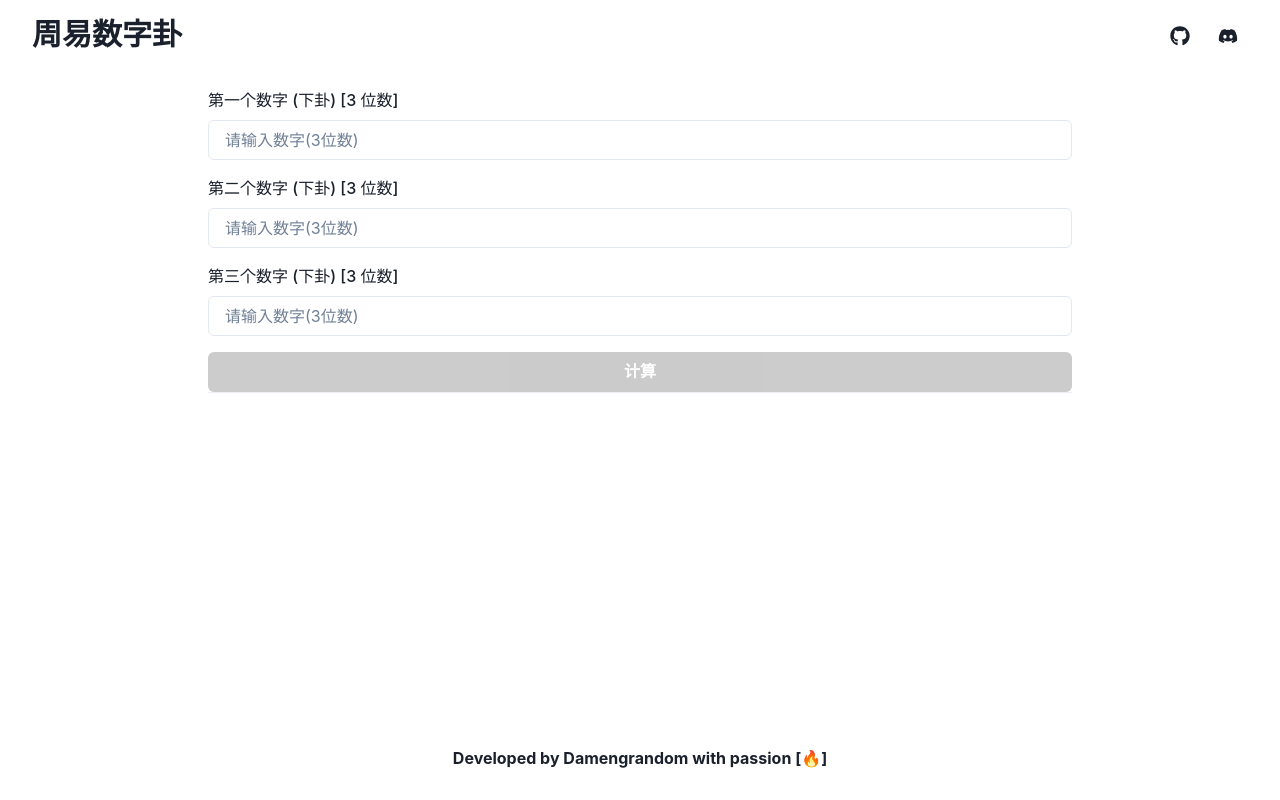
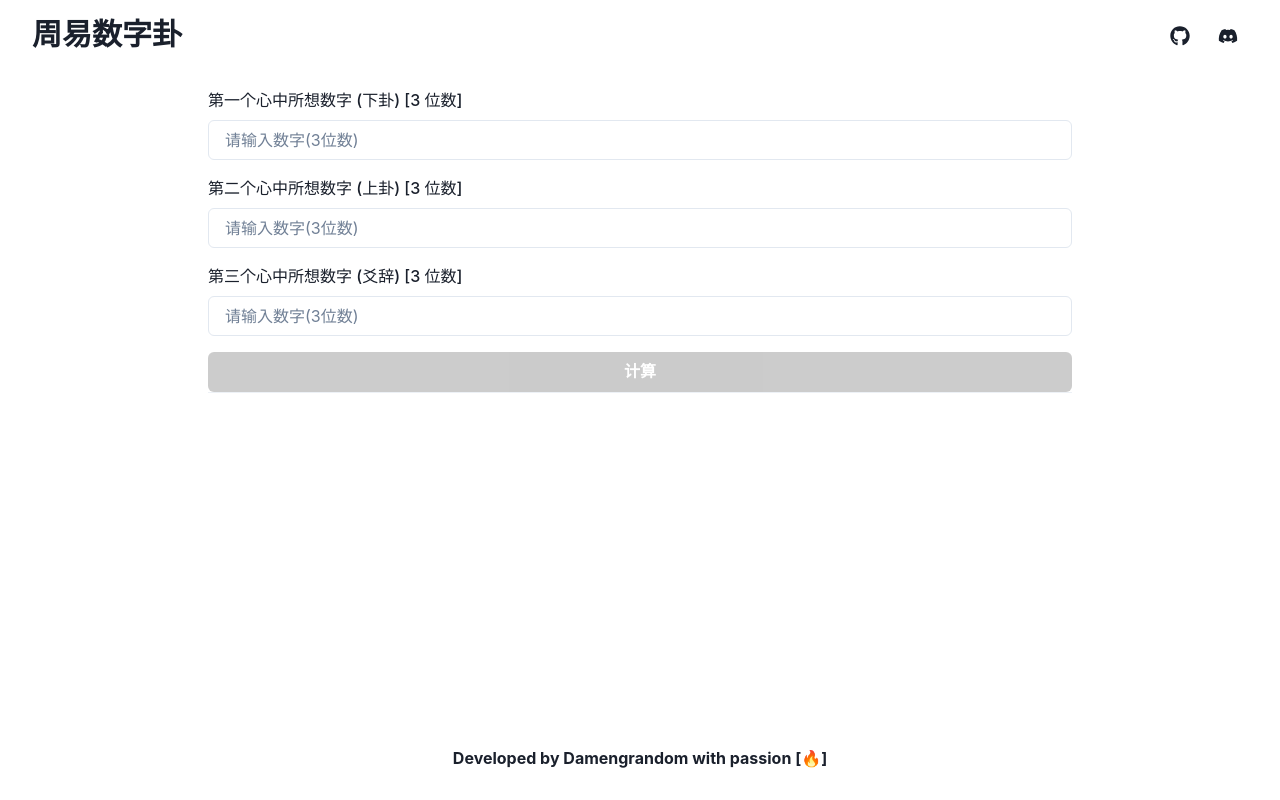
Before and after one commit to DamengRandom/number-div, a Next.js app: page / in a window 1280 px wide. Built offline with nearby package versions, Linux system fonts and the light colour scheme.

Commit message:
update UI word text

```diff
--- a/pages/index.js
+++ b/pages/index.js
@@ -101,19 +101,19 @@ export default function Home() {
           >
             <NumberInput
               name="xia"
-              label="第一个数字 (下卦) [3 位数]"
+              label="第一个心中所想数字 (下卦) [3 位数]"
               errors={errors}
               register={register}
             />
             <NumberInput
               name="shang"
-              label="第二个数字 (下卦) [3 位数]"
+              label="第二个心中所想数字 (上卦) [3 位数]"
               errors={errors}
               register={register}
             />
             <NumberInput
               name="yao"
-              label="第三个数字 (下卦) [3 位数]"
+              label="第三个心中所想数字 (爻辞) [3 位数]"
               errors={errors}
               register={register}
             />
```
